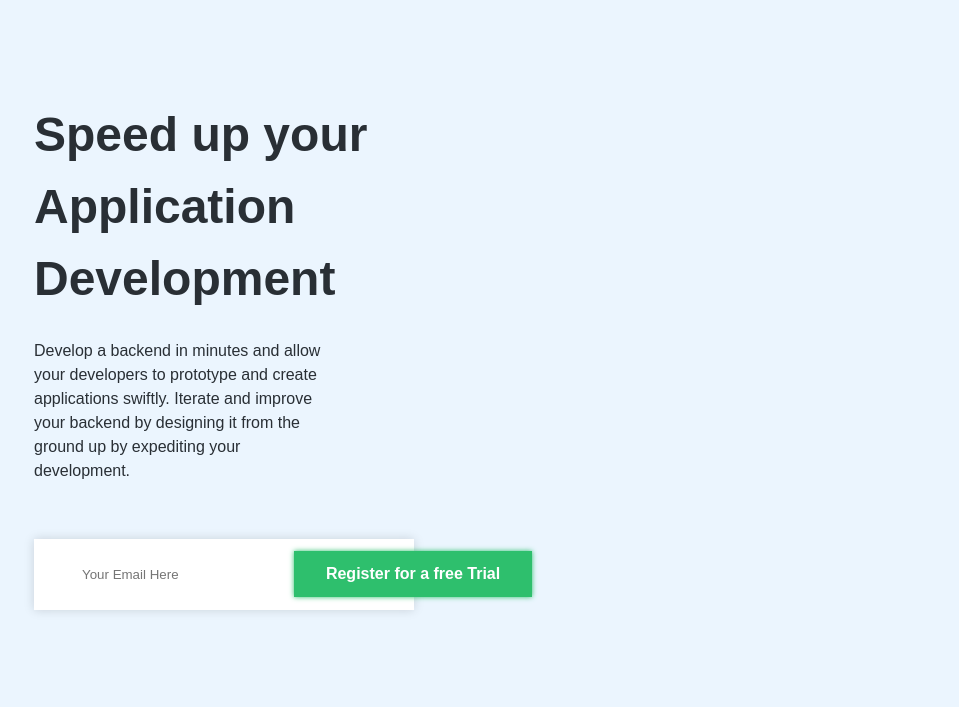
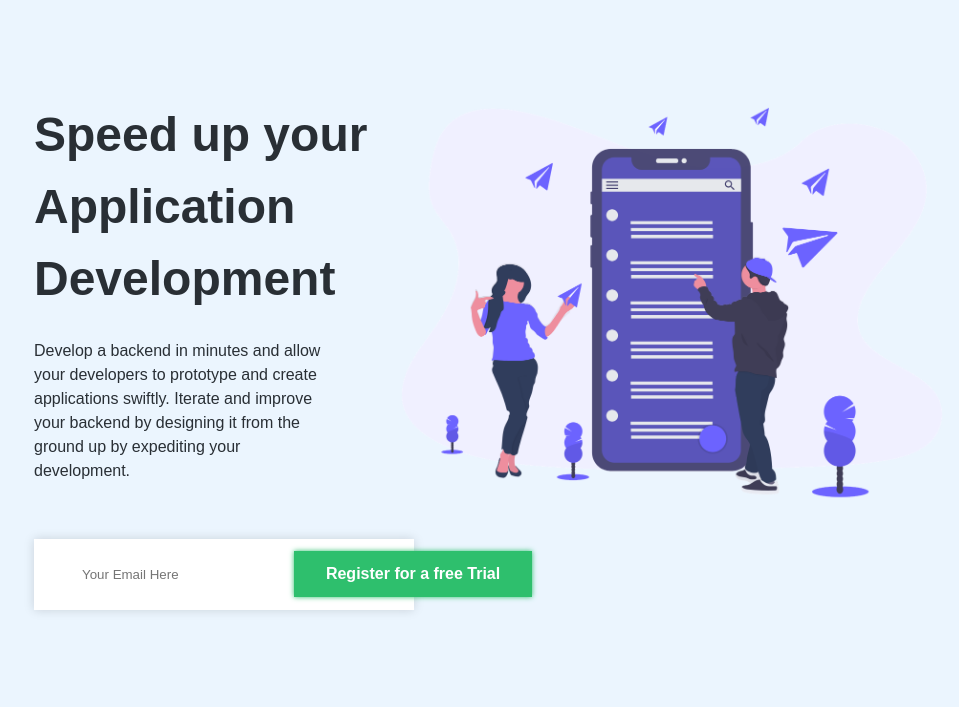
Before and after one commit to abdelkarimnakkahi/swiflty, a plain HTML site: page index.html in a window 1280 px wide. Shown: the part 93-800 px from the top of the page, without its empty margins (151-1110 px from the left). Drawn offline with Linux system fonts and the light colour scheme; the site is published under a folder, as on GitHub Pages, so addresses that start at the root find nothing.

Commit message:
Fix header bg

```diff
--- a/css/style.css
+++ b/css/style.css
@@ -205,7 +205,7 @@ nav .toggle span:last-child {
 }
 
 #showcase .container {
-    background-image: url('/images/mobile2.png');
+    background-image: url('../images/mobile2.png');
     background-size: 60%;
     background-position: right 65%;
     background-repeat: no-repeat;
```
